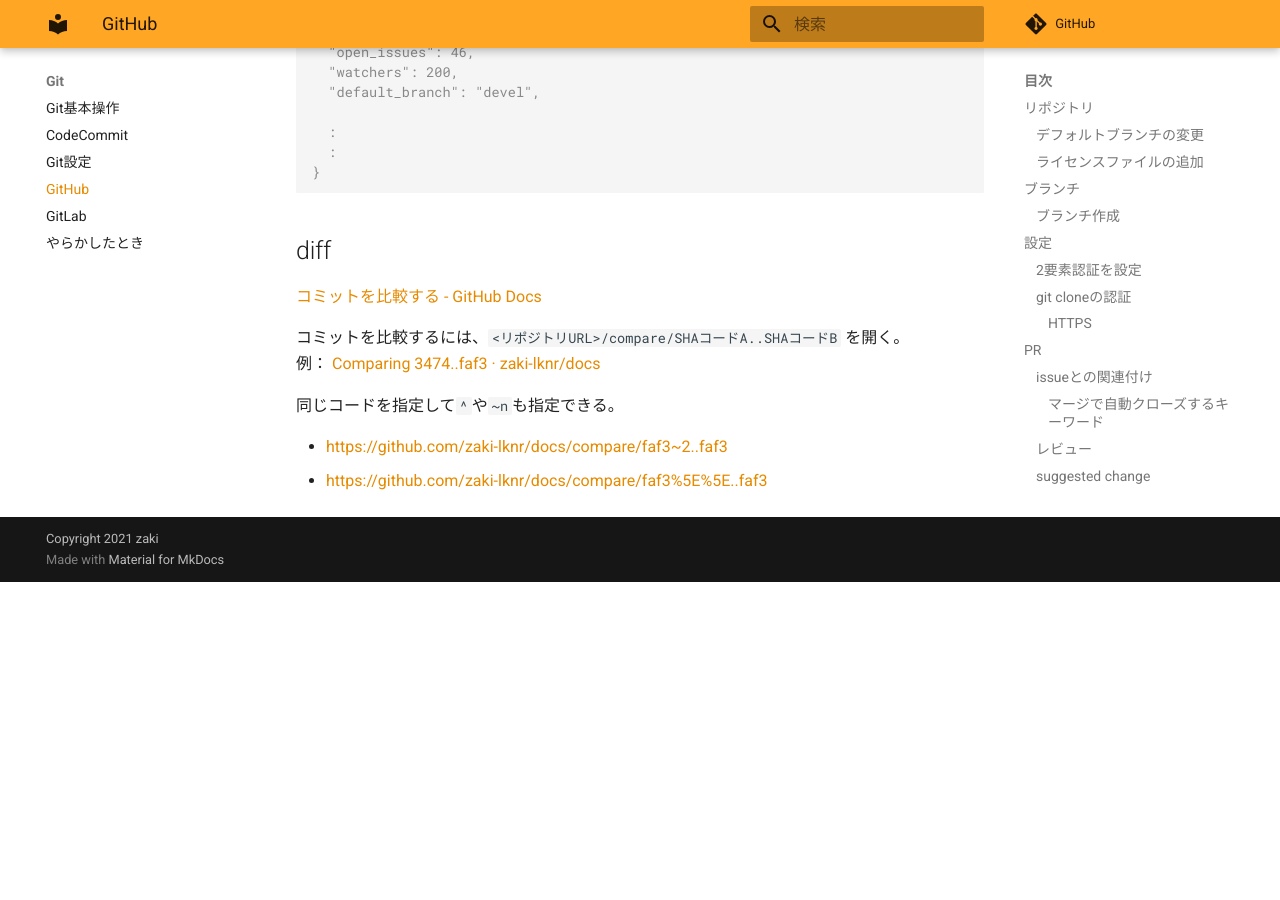
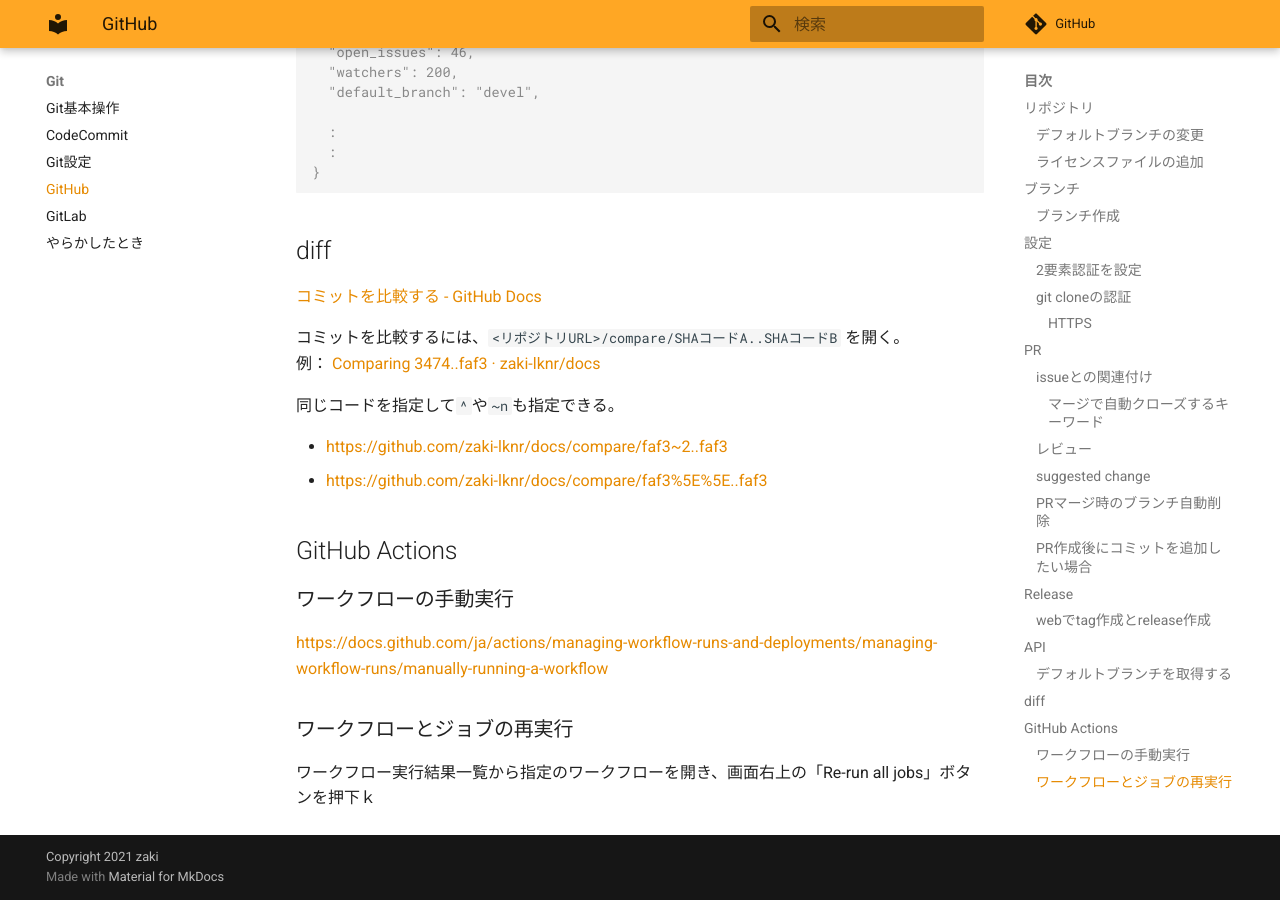
Before and after one commit to zaki-lknr/docs, an MkDocs documentation site: the page built from docs/Git/github.md, in a window 1280 px wide and 900 px high, scrolled down 3387 px. Built offline with MkDocs 1.6.1 and Material for MkDocs 9.7.7, drawn with Linux system fonts in a browser that asks for light colours; comment, search, counter and statistics services are not loaded; before the commit the page ends 3969 px from its top, so only the background shows below that.

Commit message:
add: git/github: ワークフローの手動実行

```diff
--- a/docs/Git/github.md
+++ b/docs/Git/github.md
@@ -141,3 +141,13 @@ $ curl https://api.github.com/repos/netbox-community/ansible_modules
 
 - <https://github.com/zaki-lknr/docs/compare/faf3~2..faf3>
 - <https://github.com/zaki-lknr/docs/compare/faf3%5E%5E..faf3>
+
+## GitHub Actions
+
+### ワークフローの手動実行
+
+<https://docs.github.com/ja/actions/managing-workflow-runs-and-deployments/managing-workflow-runs/manually-running-a-workflow>
+
+### ワークフローとジョブの再実行
+
+ワークフロー実行結果一覧から指定のワークフローを開き、画面右上の「Re-run all jobs」ボタンを押下ｋ
```
